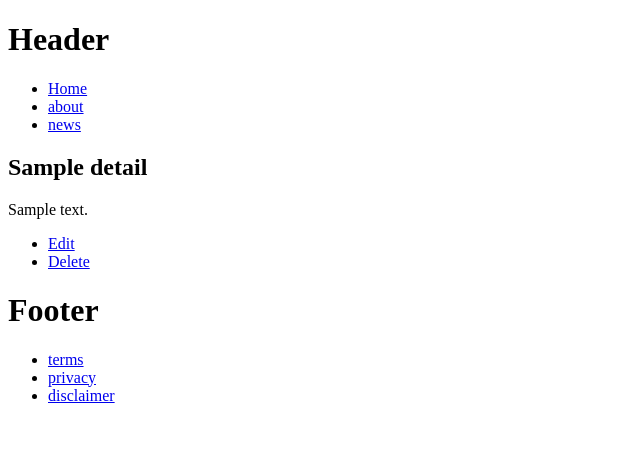
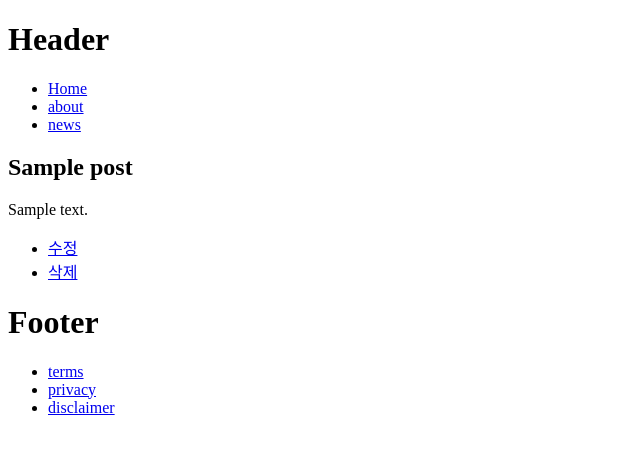
Before and after one commit to LeoHeo/LeoHeo_blog, a Django app: template wpsblog/wpsblog/templates/posts/detail.html in a window 1280 px wide. Shown: the top 454 px of the page, without its empty margins (0-640 px from the left). Run offline with Django 3.2, Linux system fonts and the light colour scheme; the template is opened without the code that fills it: most values are stand-ins (such as "Sample title", 1, 10 or a date in 2020).

Commit message:
refactor post CRUD views

```diff
--- a/wpsblog/wpsblog/models/posts.py
+++ b/wpsblog/wpsblog/models/posts.py
@@ -13,7 +13,7 @@ class Post(models.Model):
 
     def get_absolute_url(self):
         return reverse(
-            "post-detail",
+            "post:detail",
             kwargs={
                 "post_id": self.id,
             }
--- a/wpsblog/wpsblog/templates/posts/detail.html
+++ b/wpsblog/wpsblog/templates/posts/detail.html
@@ -3,10 +3,10 @@
 {% block title %}Detail{% endblock %}
 
 {% block content %}
-<h2>{{ detail.title }}</h2>
-<p>{{ detail.content }}</p>
+<h2>{{ post.title }}</h2>
+<p>{{ post.content }}</p>
 <ul>
-    <li><a href="/posts/{{ detail.id}}/edit">Edit</a></li>
-    <li><a href="/posts/{{ detail.id}}/delete">Delete</a></li>
+    <li><a href="{% url "post:edit" post_id=post.id%}">수정</a></li>
+    <li><a href="{% url "post:delete" post_id=post.id%}">삭제</a></li>
 </ul>
 {% endblock %}
--- a/wpsblog/wpsblog/templates/posts/edit.html
+++ b/wpsblog/wpsblog/templates/posts/edit.html
@@ -3,8 +3,8 @@
 {% block title %}수정{% endblock %}
 
 {% block content %}
-    <h1>Post New</h1>
-    <form action="/posts/{{ post.id }}/update/" method="POST">
+    <h1>Post Edit</h1>
+    <form action="{% url "post:update" post_id=post.id %}" method="POST">
         {% csrf_token %}
         <input type="text" name="title" placeholder=" 제목" value="{{ post.title }}">
         <input type="text" name="content" placeholder="본문" value="{{ post.content }}">
--- a/wpsblog/wpsblog/templates/posts/list.html
+++ b/wpsblog/wpsblog/templates/posts/list.html
@@ -6,7 +6,7 @@
 <table>
     {% for post in posts_list %}
     <tr>
-        <td><a href="{{ post.get_absolute_url }}">{{ post.title }}</a></td>
+        <td><a href="{% url "post:detail" post_id=post.id%}">{{ post.title }}</a></td>
         <td>{{ post.content }}</td>
     </tr>
     {% endfor %}
--- a/wpsblog/wpsblog/templates/posts/new.html
+++ b/wpsblog/wpsblog/templates/posts/new.html
@@ -4,7 +4,7 @@
 
 {% block content %}
     <h1>Post New</h1>
-    <form action="/posts/create/" method="POST">
+    <form action="{% url "post:create" %}" method="POST">
         {% csrf_token %}
         <input type="text" name="title" placeholder=" 제목">
         <input type="text" name="content" placeholder="본문">
--- a/wpsblog/wpsblog/views/posts/delete.py
+++ b/wpsblog/wpsblog/views/posts/delete.py
@@ -9,5 +9,5 @@ def delete(request, post_id):
     post.delete()
 
     return redirect(
-        reverse("post-list")
+        reverse("post:list")
     )
--- a/wpsblog/wpsblog/views/posts/detail.py
+++ b/wpsblog/wpsblog/views/posts/detail.py
@@ -6,5 +6,5 @@ def detail(request, post_id):
     return render(
         request,
         "posts/detail.html",
-        {"detail": Post.objects.get(id=post_id)}
+        {"post": Post.objects.get(id=post_id)}
     )
```
Also changed, not shown: wpsblog/wpsblog/urls/__init__.py (+1 -7 lines), wpsblog/wpsblog/urls/post.py (added, +13 -0 lines), 1 other file.
